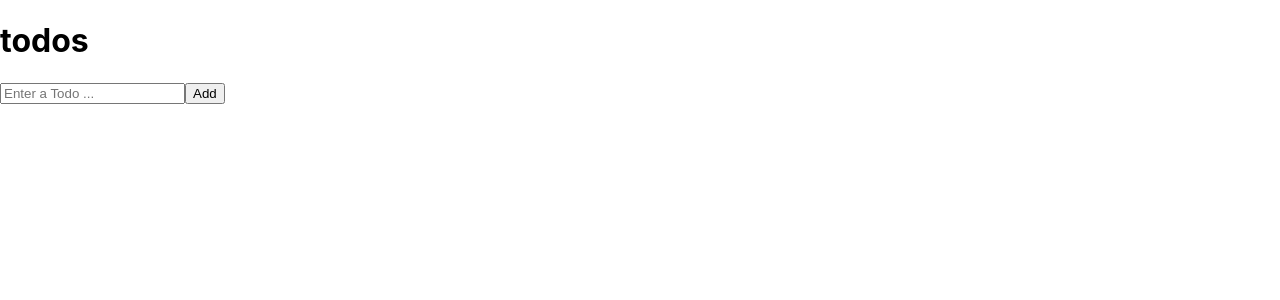
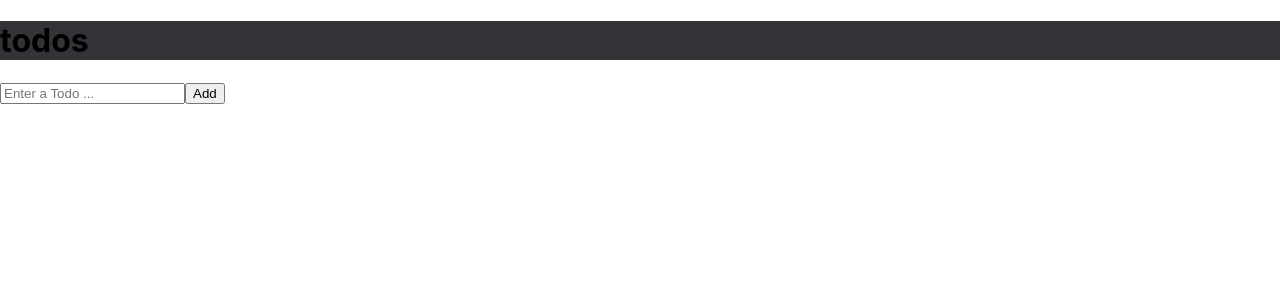
Before and after one commit to Torfeltorfel/reactProjects_TodoApp, a React (Vite) app: page / in a window 1280 px wide. Shown: the top 300 px of the page. Built offline with nearby package versions, Linux system fonts and the light colour scheme.

Commit message:
💄 Style Header for testing

```diff
--- a/src/app/components/Header/Header.tsx
+++ b/src/app/components/Header/Header.tsx
@@ -1,7 +1,13 @@
+import styled from 'styled-components';
+
 export default function Header(): JSX.Element {
   return (
     <div>
-      <h1>todos</h1>
+      <StyledHeader>todos</StyledHeader>
     </div>
   );
 }
+
+const StyledHeader = styled.h1`
+  background-color: var(--black-700);
+`;
```
